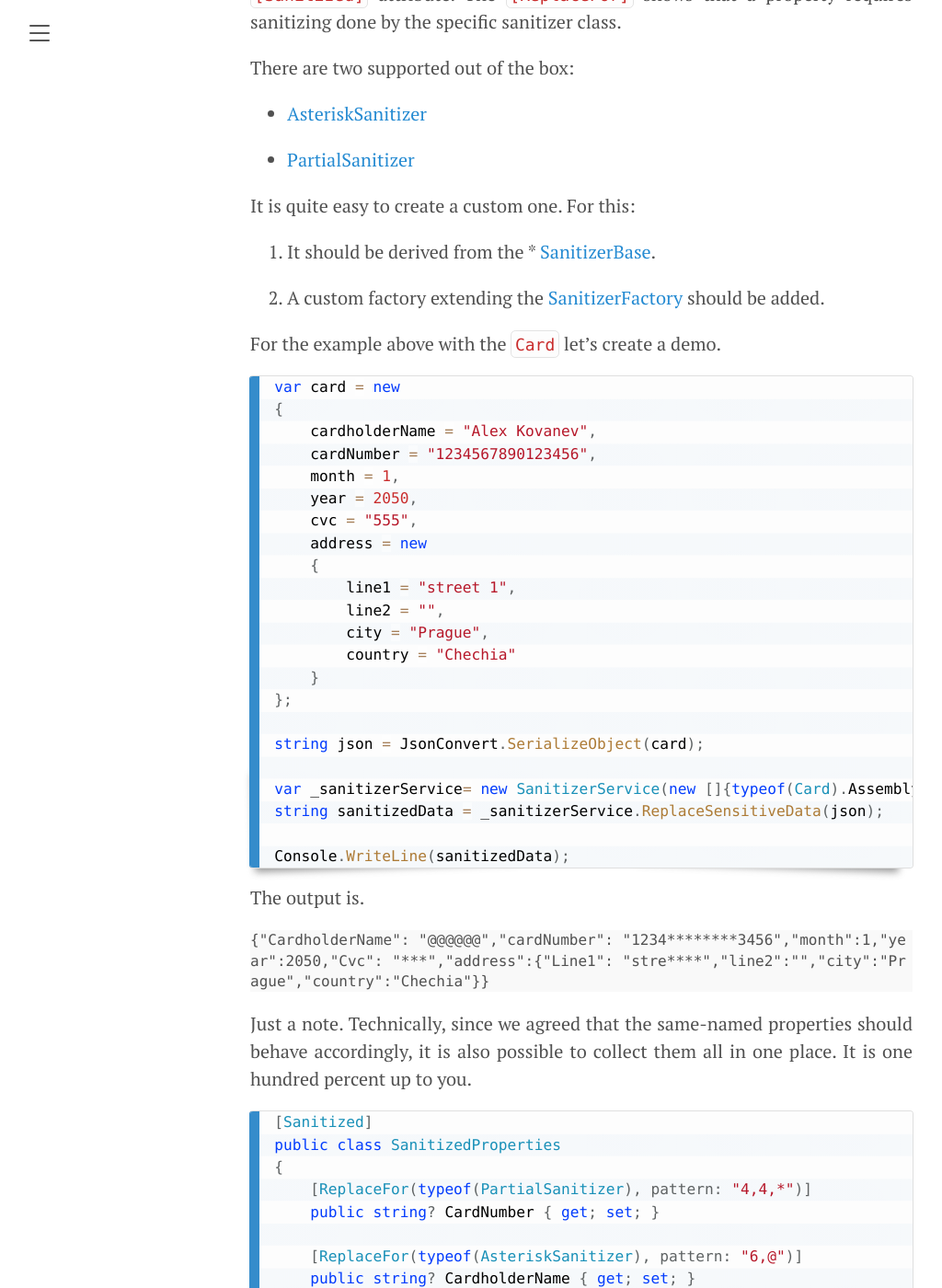
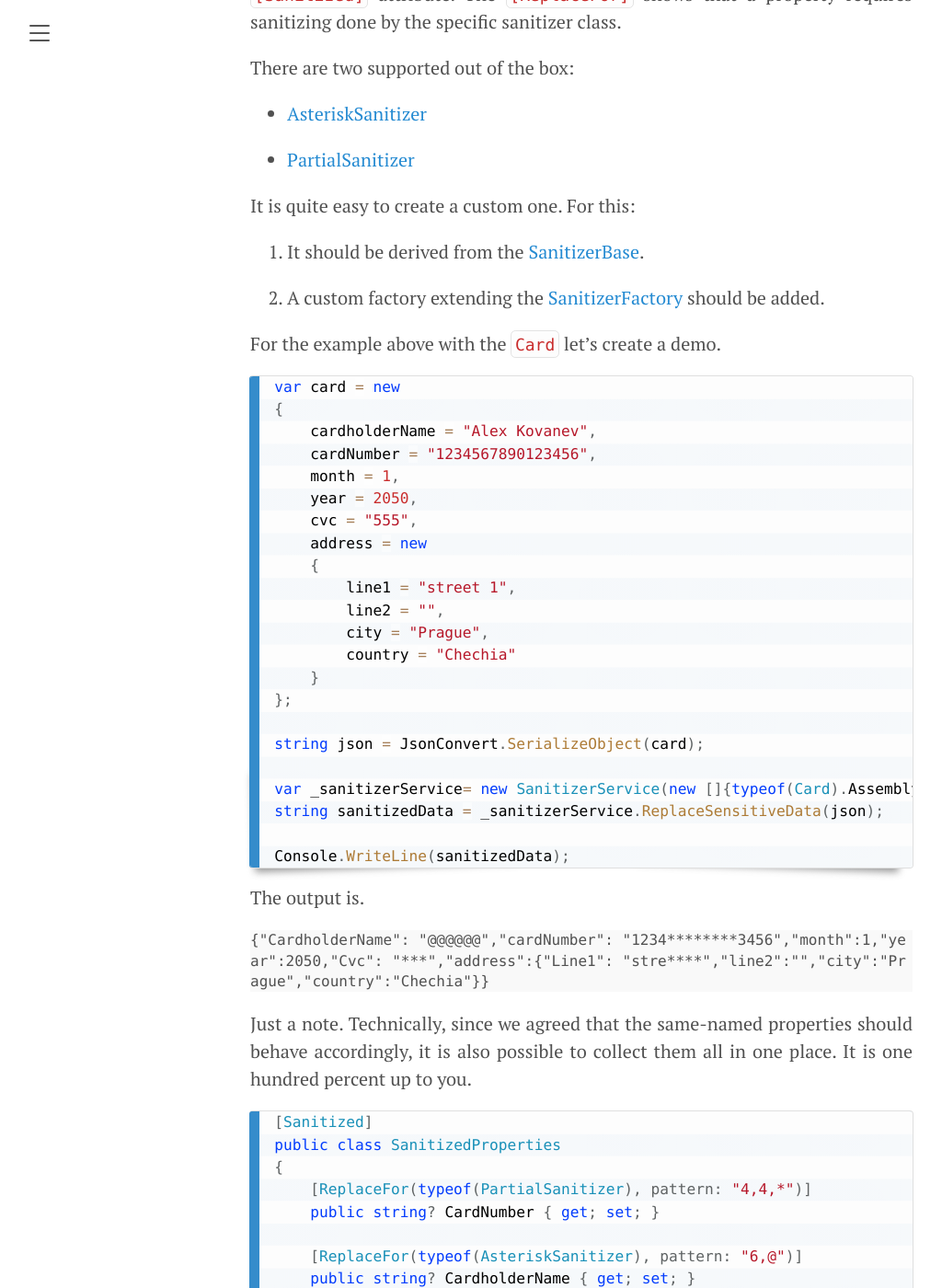
Before and after one commit to akovanev/kovanev.github.io, a Jekyll site: the page built from _posts/2020-09-09-How-to-sanitize-sensitive-data.md, in a window 1280 px wide and 1400 px high, scrolled down 2130 px. Shown: the whole window at 92% size, without its empty margins (8-1032 px from the left). Built offline with Jekyll 4.4.1, drawn with Linux system fonts in a browser that asks for light colours.

```diff
--- a/_posts/2020-09-09-How-to-sanitize-sensitive-data.md
+++ b/_posts/2020-09-09-How-to-sanitize-sensitive-data.md
@@ -60,7 +60,7 @@ There are two supported out of the box:
 
 It is quite easy to create a custom one. For this:
 
-1. It should be derived from the * [SanitizerBase](https://github.com/akovanev/Sanitizer/blob/master/Akov.Sanitizer/Sanitizers/SanitizerBase.cs).
+1. It should be derived from the [SanitizerBase](https://github.com/akovanev/Sanitizer/blob/master/Akov.Sanitizer/Sanitizers/SanitizerBase.cs).
 
 2. A custom factory extending the [SanitizerFactory](https://github.com/akovanev/Sanitizer/blob/master/Akov.Sanitizer/Sanitizers/SanitizerFactory.cs) should be added.
 
@@ -107,7 +107,8 @@ public class SanitizedProperties
     [ReplaceFor(typeof(AsteriskSanitizer))]
     public string? Cvc { get; set; }
 
-    [ReplaceFor(typeof(PartialSanitizer), propertyName:"Line1", pattern: "4,0,*")]
+    [ReplaceFor(typeof(PartialSanitizer),
+        propertyName:"Line1", pattern: "4,0,*")]
     public string? AddressLine1 { get; set; }
 }
 </code></pre>
```
